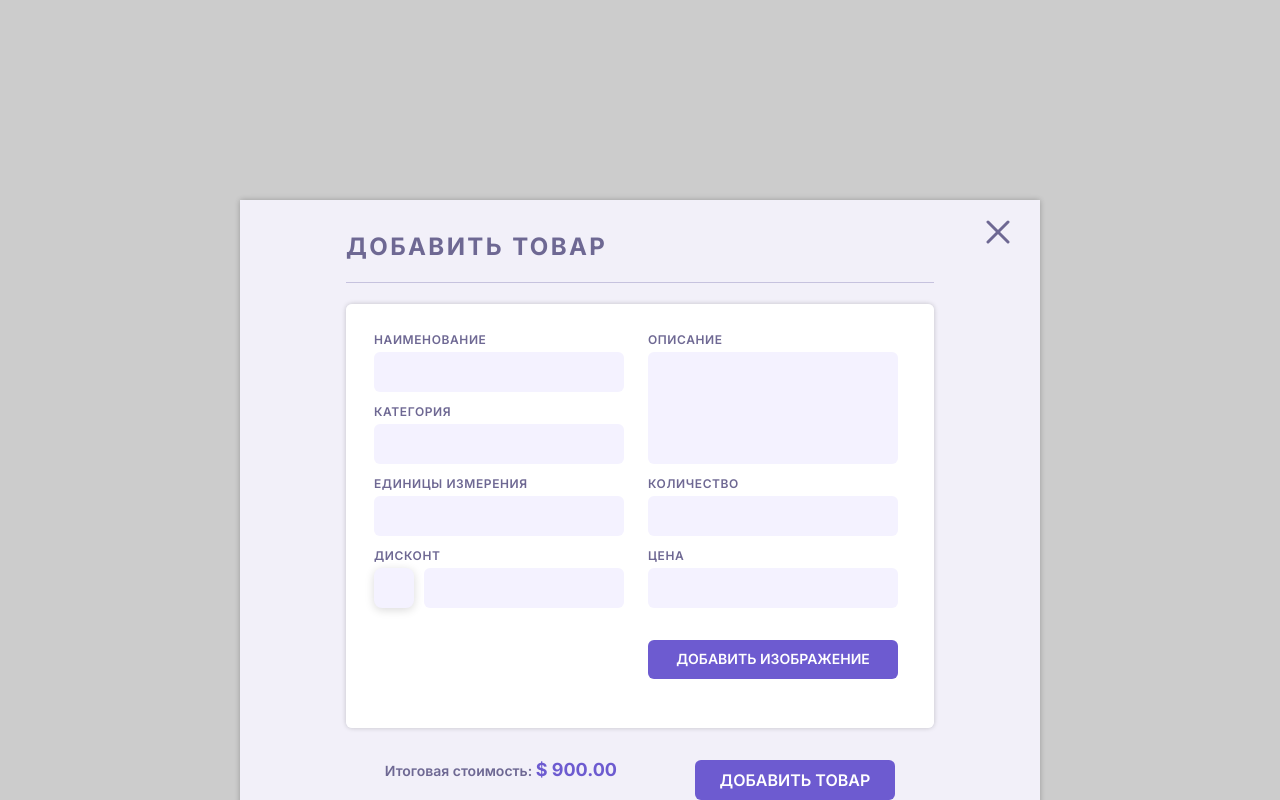
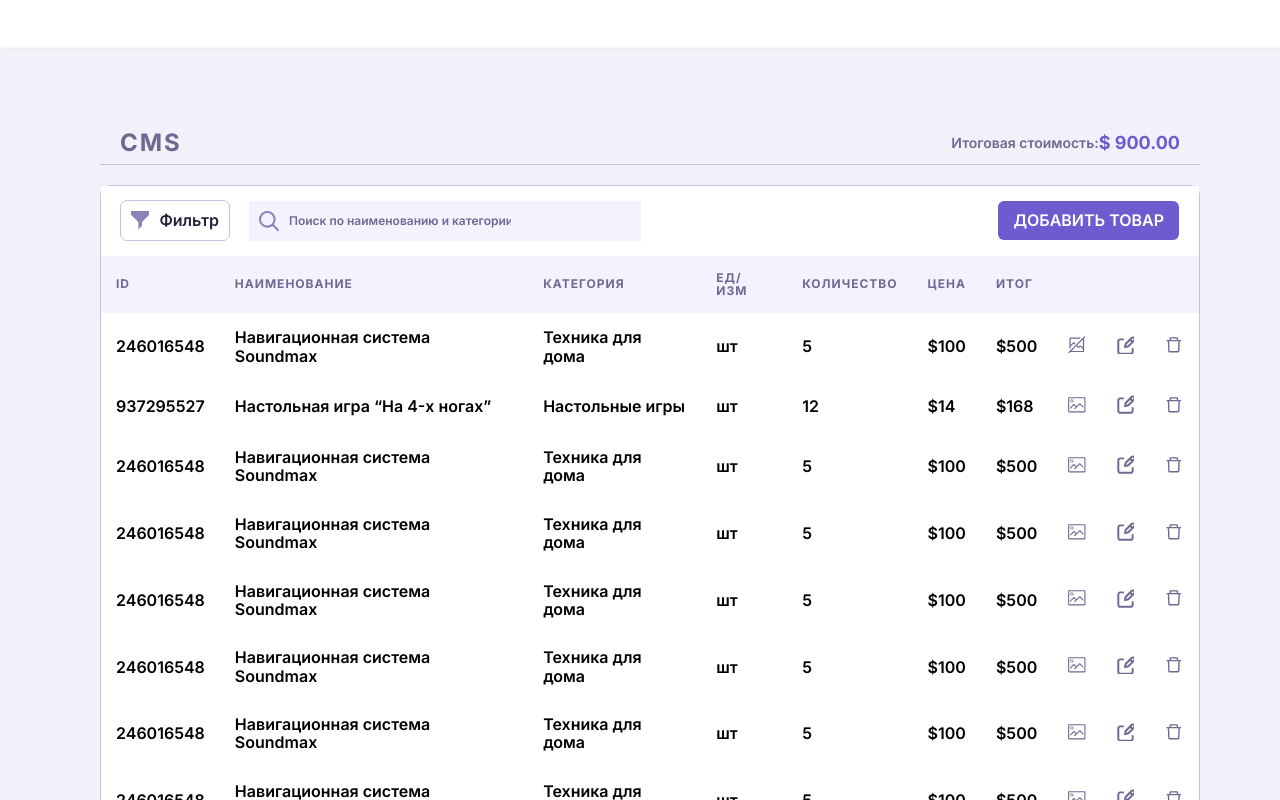
Before and after one commit to aivengo73/crm-project, a plain HTML site: page index.html in a window 1280 px wide. Shown: the top 800 px of the page. Drawn offline with Linux system fonts and the light colour scheme.

Commit message:
В index.html в секции products изменил тег в названии CMS на h1, в crm.css внёс изменения в (.products, .containers, .products__item), чтобы вёрстка соответствовала макету

```diff
--- a/css/crm.css
+++ b/css/crm.css
@@ -6,20 +6,24 @@ svg {
 }
 
 .products {
+	/* display: none; */
 	min-height: 1008px;
+	padding-top: 50px;
+	padding-bottom: 50px;
 }
-.container {
+
+.containers {
 	margin: 0 auto;
-	max-width: 1300px;
-	height: 100vh;
+	width: 1300px;
+
 }
 
 .products__item {
-	/* display: none; */
-	min-width: 1100px;
+	min-width: 1300px;
 	padding: 79px 100px 110px;
 	background-color: #f2f0f9;
 	box-shadow: 0 0 5px rgba(0, 0, 0, 0.2);
+	overflow-x: auto;
 }
 
 .products__item-info {
@@ -260,7 +264,7 @@ td {
 /* -------------------- overlay -----------------------------------------  */
 
 .modal {
-	/* display: none; */
+	display: none;
 	position: fixed;
 	top: 0;
 	left: 0;
@@ -272,7 +276,7 @@ td {
 .container {
 	margin: auto;
 	position: relative;
-	top: 25%;
+	top: 15%;
 	padding-left: 106px;
 	padding-right: 106px;
 	max-width: 800px;
--- a/index.html
+++ b/index.html
@@ -13,12 +13,13 @@
 
 <body>
 
-	<section class="products">
-		<div class="container">
-			<div class="products__item" hidden>
+	<section class="products" >
+		<div class="containers">
+			<div class="products__item">
+
 
 				<div class="products__item-info">
-					<span class="products__logo">CMS</span>
+					<h1 class="products__logo">CMS</h1>
 					<div class="products__value">
 						<p class="products__value-text">Итоговая стоимость:</p>
 						<span class="products__value-price">$ 900.00</span>
@@ -48,7 +49,7 @@
 								<input class="products__input" type="search" placeholder="Поиск по наименованию и категории">
 							</label>
 						</button>
-						<button class="products__group-btn">Добавить товар</button>
+						<button  class="products__group-btn">Добавить товар</button>
 					</form>
 
 					<div class="products__item-table">
@@ -618,15 +619,17 @@
 	</section>
 
 
+
+
 	<!----------------------------- overlay ----------------------------------------------------- -->
 
-	<section class="modal">
+	<section class="modal" hidden>
 		<div class="container">
 			<div class="modal-box">
 				<p class="modal-box__text">Добавить ТОВАР</p>
 
 				<button class="modal-box__button" type="submit">
-					<svg class="modal-box__button-svg" xmlns="http://www.w3.org/2000/svg" width="24" height="24" viewBox="0 0 24 24" fill="none">
+					<svg class="modal-box__button-svg" xmlns="http://www.w3.org/2000/svg" width="20" height="20" viewBox="0 0 24 24" fill="none">
 						<path d="M2 2L22 22" stroke="#6E6893" stroke-width="3" stroke-linecap="round" />
 						<path d="M2 22L22 2" stroke="#6E6893" stroke-width="3" stroke-linecap="round" />
 					</svg>
@@ -649,7 +652,7 @@
 
 						<label for="discount" class="modal-box__form-label modal-box__form-label-type-disabled">Дисконт
 							<input class="modal-box__form-checkbox" type="checkbox" name="discount">
-							<input class="modal-box__form-input modal-box__form-input-size-small" type="text" name="discount" id="discount"
+							<input class="modal-box__form-input modal-box__form-input-size-small" type="text" name="discount" id="discount disabled"
 								>
 						</label>
 
```
